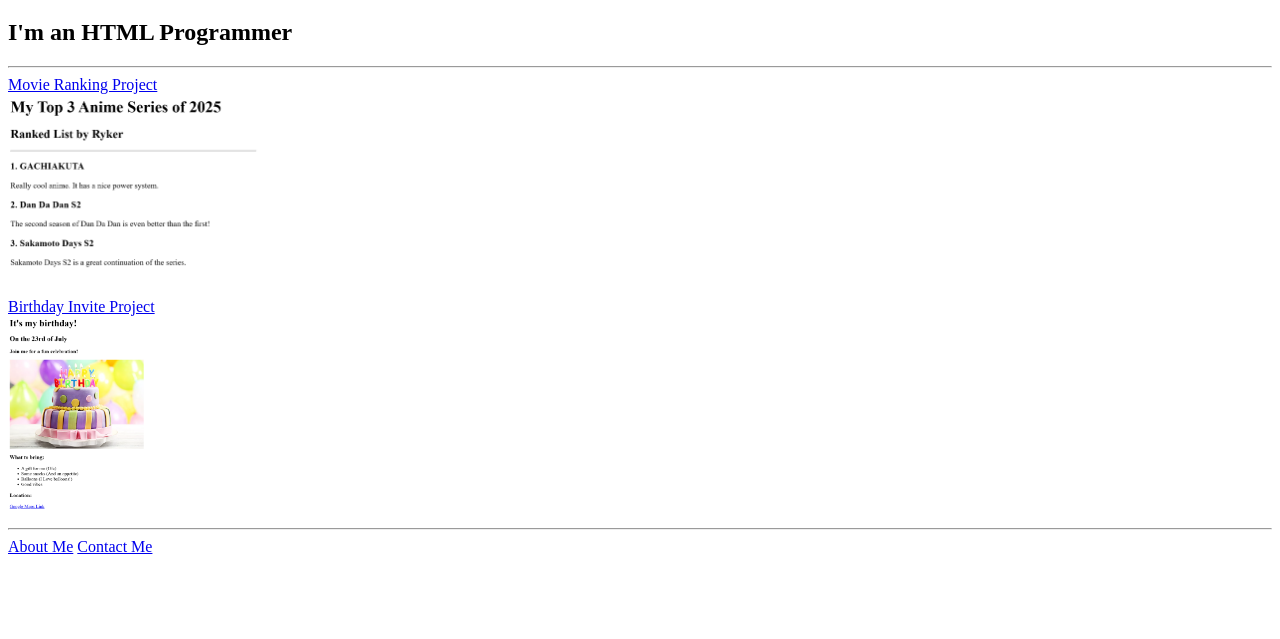
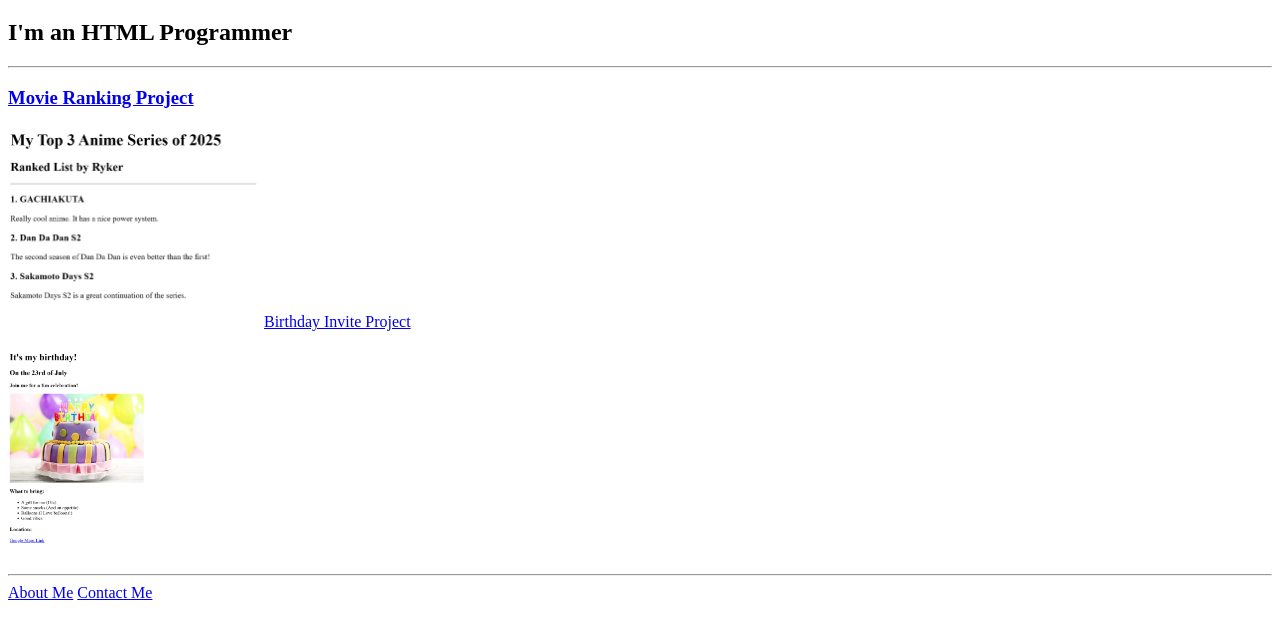
Before and after one commit to firexabyte/html-portfolio, a plain HTML site: page index.html in a window 1280 px wide. Shown: the part 61-700 px from the top of the page. Drawn offline with Linux system fonts and the light colour scheme.

Commit message:
Update index.html

```diff
--- a/index.html
+++ b/index.html
@@ -25,10 +25,10 @@
     <h1>Ryker's Portfolio</h1>
     <h2>I'm an HTML Programmer</h2>
     <hr />
-    <a href="./public/movie-ranking.html">Movie Ranking Project</a><br/>
-    <img src="./assets/images/movie-ranking.png" height="200" /><br />
-    <a href="./public/birthday-invite.html">Birthday Invite Project</a><br />
-    <img src="./assets/images/birthday-invite.png" height="200">
+    <h3><a href="./public/movie-ranking.html">Movie Ranking Project</a></h3>
+    <img src="./assets/images/movie-ranking.png" height="200" />
+    <a href="./public/birthday-invite.html">Birthday Invite Project</a>
+    <h3><img src="./assets/images/birthday-invite.png" height="200"></h3>
     <hr />
     <a href="./public/about.html">About Me</a>
     <a href="./public/contact.html">Contact Me</a>
```
